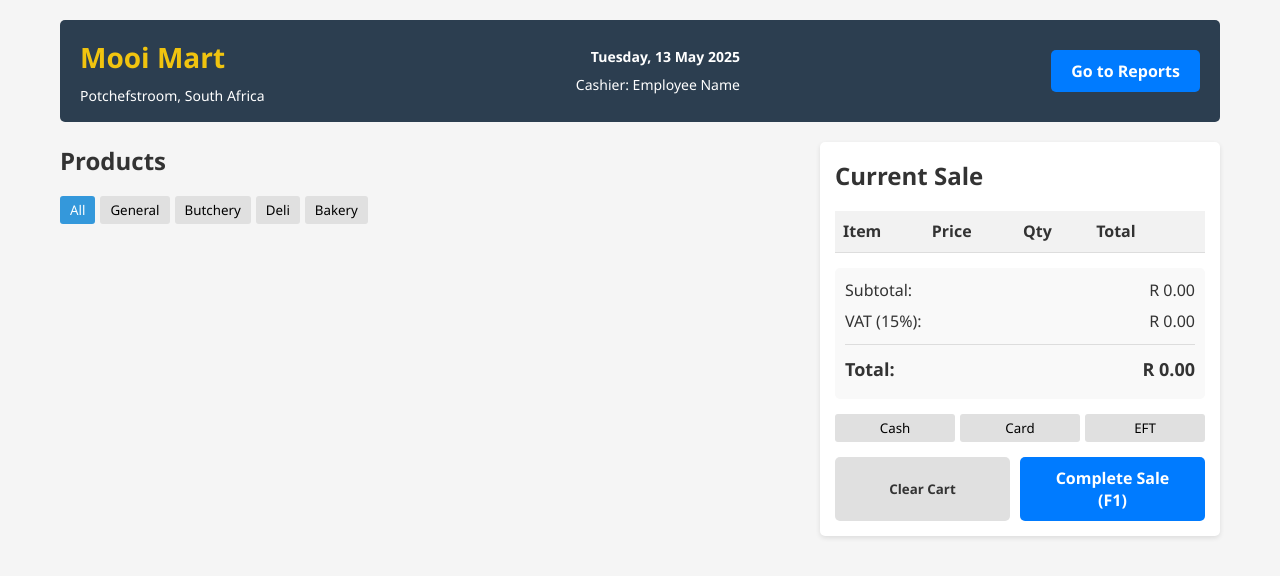
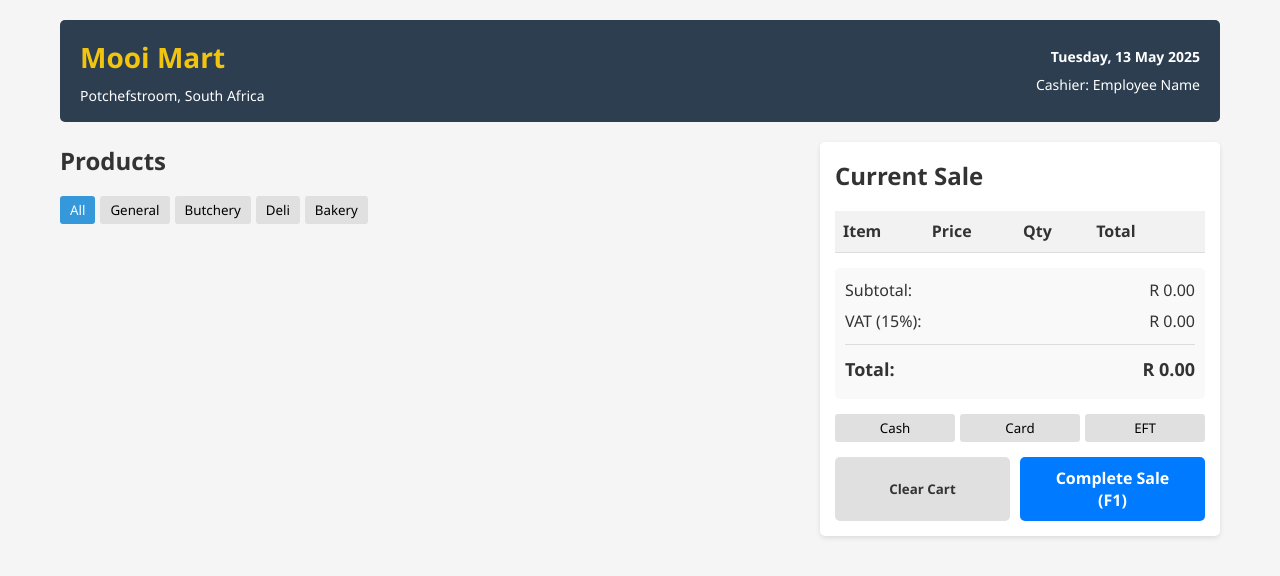
Before and after one commit to PathogenicKatt/POS, a plain HTML site: page index.html in a window 1280 px wide. Drawn offline with Linux system fonts and the light colour scheme.

Commit message:
updated index.html

```diff
--- a/index.html
+++ b/index.html
@@ -19,9 +19,6 @@
                 <div id="current-date"></div>
                 <div id="current-user">Cashier: <span>Employee Name</span></div>
             </div>
-            <div class="reports-button-container">
-    <button onclick="location.href='reports.html'" class="btn-primary">Go to Reports</button>
-</div>
 </header>
         </header>
 
```
